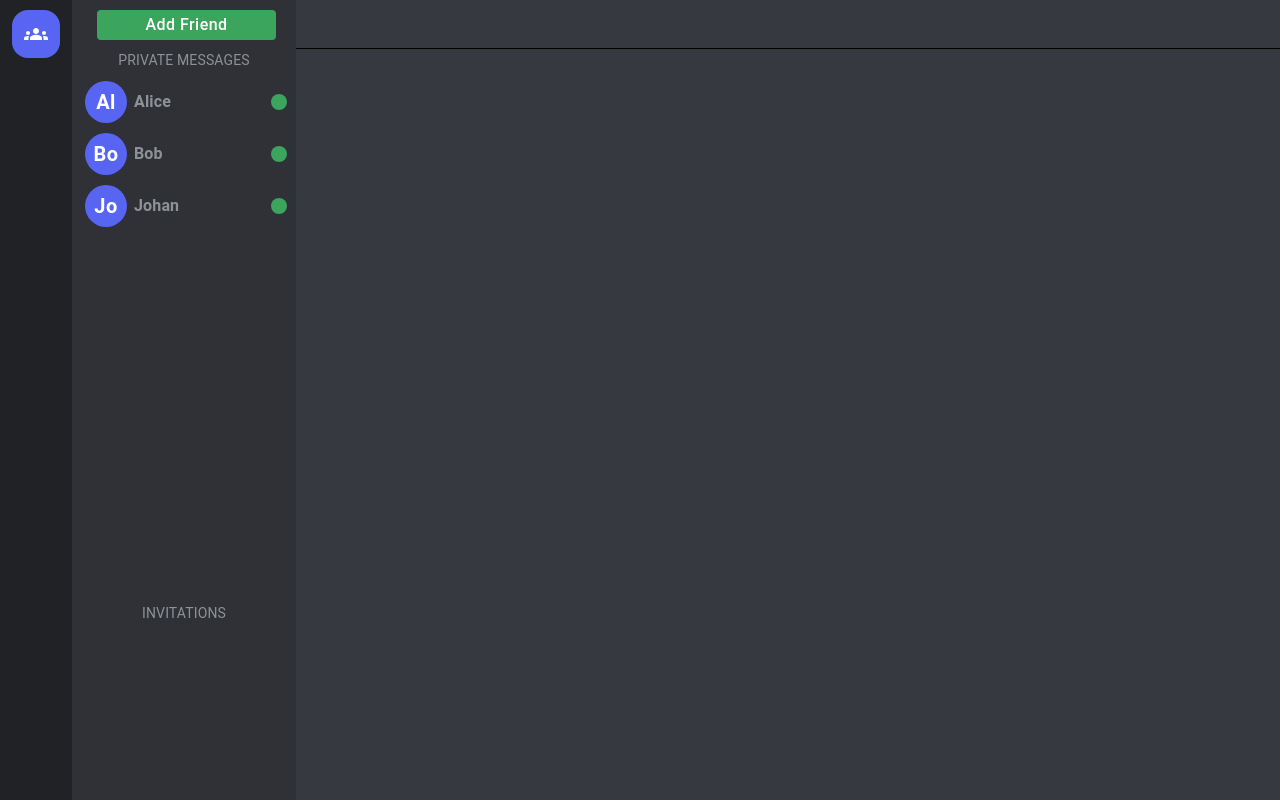
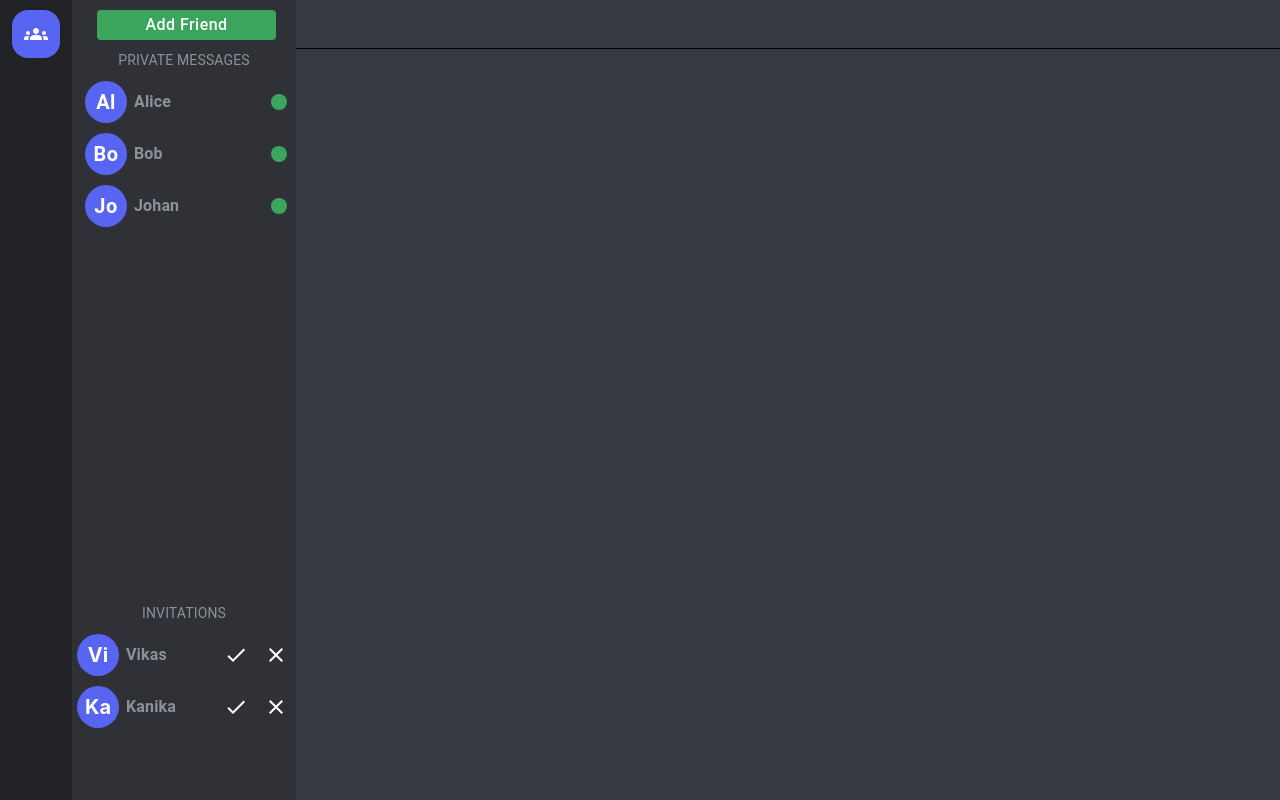
Before and after one commit to Abhishek-1337/Fuwa, a React (Vite) app in the folder fuwa-frontend/: page /dashboard in a window 1280 px wide. Built offline with nearby package versions, Linux system fonts and the light colour scheme.

Commit message:
Invites functionality added

```diff
--- /dev/null
+++ b/fuwa-frontend/src/components/dashboard/FriendSideBar/PendingInvitationsList/InvitationDecisionButton.jsx
@@ -0,0 +1,31 @@
+import Box from "@mui/material/Box";
+import CheckIcon from "@mui/icons-material/Check";
+import ClearIcon from "@mui/icons-material/Clear";
+import { IconButton } from "@mui/material";
+
+const InvitationDecisionButton = ({
+  acceptInvitationHandler,
+  rejectInvitationHandler,
+  disable,
+}) => {
+  return (
+    <Box sx={{ display: "flex" }}>
+      <IconButton
+        style={{ color: "white" }}
+        onClick={acceptInvitationHandler}
+        disabled={disable}
+      >
+        <CheckIcon />
+      </IconButton>
+      <IconButton
+        style={{ color: "white" }}
+        onClick={rejectInvitationHandler}
+        disabled={disable}
+      >
+        <ClearIcon />
+      </IconButton>
+    </Box>
+  );
+};
+
+export default InvitationDecisionButton;
--- /dev/null
+++ b/fuwa-frontend/src/components/dashboard/FriendSideBar/PendingInvitationsList/PendingInvitationItem.jsx
@@ -0,0 +1,60 @@
+import { Box, Tooltip, Typography } from "@mui/material";
+import Avatar from "../../../shared/components/Avatar";
+import InvitationDecisionButton from "./InvitationDecisionButton";
+import { useState } from "react";
+
+const PendingInvitationItem = ({
+  id,
+  username,
+  mail,
+  acceptFriendInvitation = () => {},
+  rejectFriendInvitation = () => {},
+}) => {
+  const [buttonDisable, setButtonDisable] = useState(false);
+  const handleAcceptInvitation = () => {
+    acceptFriendInvitation({ id });
+    setButtonDisable(true);
+  };
+
+  const handleRejectInvitation = () => {
+    rejectFriendInvitation({ id });
+    setButtonDisable(true);
+  };
+  return (
+    <Tooltip title={mail}>
+      <div style={{ width: "100%" }}>
+        <Box
+          sx={{
+            width: "100%",
+            height: "42px",
+            display: "flex",
+            alignItems: "center",
+            justifyContent: "space-between",
+            marginTop: "10px",
+          }}
+        >
+          <Avatar username={username} />
+          <Typography
+            sx={{
+              fontWeight: 700,
+              marginLeft: "7px",
+              color: "#8e9297",
+              flexGrow: 1,
+            }}
+            variant="subtitle1"
+          >
+            {username}
+          </Typography>
+
+          <InvitationDecisionButton
+            acceptInvitationHandler={handleAcceptInvitation}
+            rejectInvitationHandler={handleRejectInvitation}
+            disable={buttonDisable}
+          />
+        </Box>
+      </div>
+    </Tooltip>
+  );
+};
+
+export default PendingInvitationItem;
--- a/fuwa-frontend/src/components/dashboard/FriendSideBar/PendingInvitationsList/PendingInvitationsList.jsx
+++ b/fuwa-frontend/src/components/dashboard/FriendSideBar/PendingInvitationsList/PendingInvitationsList.jsx
@@ -1,4 +1,22 @@
 import { styled } from "@mui/material";
+import PendingInvitationItem from "./PendingInvitationItem";
+
+const DUMMY_INVITATIONS = [
+  {
+    _id: 1,
+    senderId: {
+      username: "Vikas",
+      mail: "vikaschand@gmail.com",
+    },
+  },
+  {
+    _id: 2,
+    senderId: {
+      username: "Kanika",
+      mail: "kanikapathak2001@gmail.com",
+    },
+  },
+];
 
 const MainContainer = styled("div")({
   width: "100%",
@@ -10,7 +28,18 @@ const MainContainer = styled("div")({
 });
 
 const PendingInvitationsList = () => {
-  return <MainContainer></MainContainer>;
+  return (
+    <MainContainer>
+      {DUMMY_INVITATIONS.map((invitee) => (
+        <PendingInvitationItem
+          key={invitee._id}
+          id={invitee._id}
+          username={invitee.senderId.username}
+          mail={invitee.senderId.mail}
+        />
+      ))}
+    </MainContainer>
+  );
 };
 
 export default PendingInvitationsList;
```
